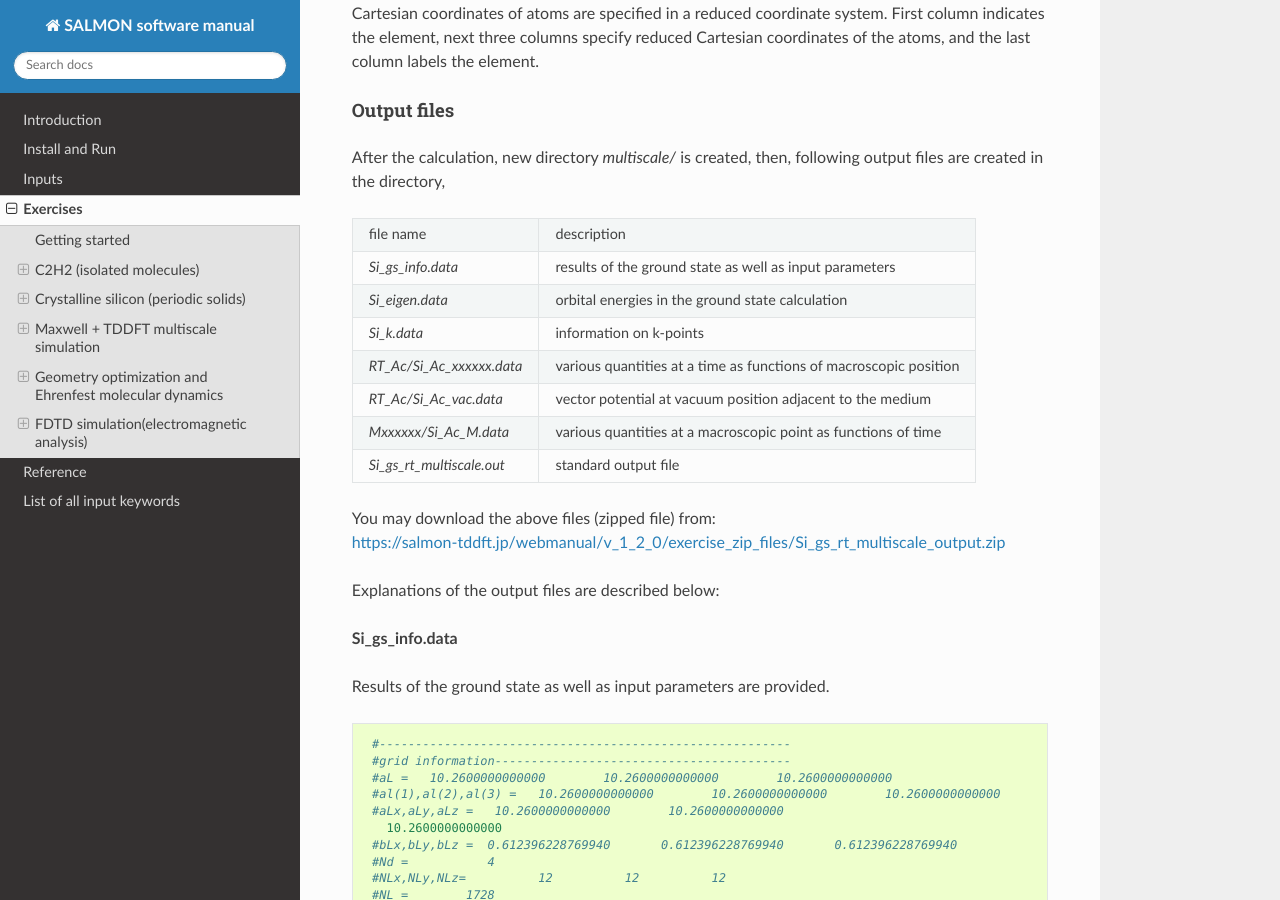
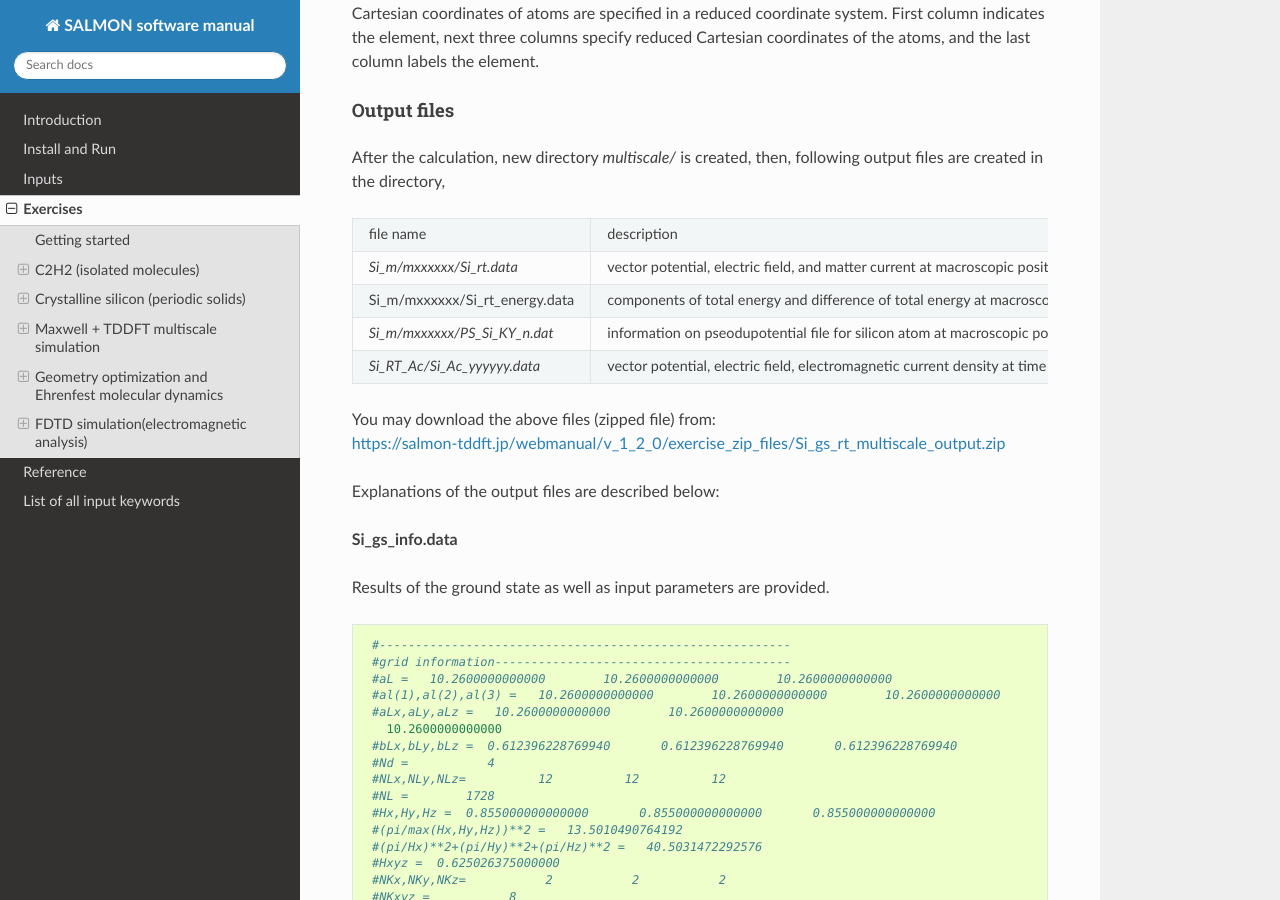
Before and after one commit to SALMON-TDDFT/SALMON-DOCS, a Sphinx documentation site: the page built from source/exercises.rst, in a window 1280 px wide and 900 px high, scrolled down 55979 px. Built offline with Sphinx 7.4.7 and the Read the Docs theme 2.0.0, drawn with Linux system fonts in a browser that asks for light colours; formulas are drawn with MathJax 3.

Commit message:
Update exercises.rst

```diff
--- a/source/exercises.rst
+++ b/source/exercises.rst
@@ -3108,7 +3108,7 @@
 ``nxvacl_m = 1000`` and ``nxvacr_m = 1000`` indicate the number of grid points in the vacuum region,
 ``nxvacl_m`` for the left and ``nxvacr_m`` for the right from the surface of the material.
 
-**&multiscale**
+**&maxwell**
 
 ::
 
@@ -3162,25 +3162,25 @@
 +-----------------------------------+-----------------------------------+
 | file name                         | description                       |
 +-----------------------------------+-----------------------------------+
-| *Si_gs_info.data*                 | results of the ground state as    |
-|                                   | well as input parameters          |
-+-----------------------------------+-----------------------------------+
-| *Si_eigen.data*                   | orbital energies in the ground    |
-|                                   | state calculation                 |
-+-----------------------------------+-----------------------------------+
-| *Si_k.data*                       | information on k-points           |
-+-----------------------------------+-----------------------------------+
-| *RT_Ac/Si_Ac_xxxxxx.data*         | various quantities at a time as   |
-|                                   | functions of macroscopic position |
-+-----------------------------------+-----------------------------------+
-| *RT_Ac/Si_Ac_vac.data*            | vector potential at vacuum        |
-|                                   | position adjacent to the medium   |
-+-----------------------------------+-----------------------------------+
-| *Mxxxxxx/Si_Ac_M.data*            | various quantities at a           |
-|                                   | macroscopic point as functions of |
-|                                   | time                              |
-+-----------------------------------+-----------------------------------+
-| *Si_gs_rt_multiscale.out*         | standard output file              |
+| *Si_m/mxxxxxx/Si_rt.data*         | vector potential, electric field, |
+|                                   | and matter current                |
+|                                   | at macroscopic position *xxxxxx*  |
+|                                   | as functions of time              |
++-----------------------------------+-----------------------------------+
+| Si_m/mxxxxxx/Si_rt_energy.data    | components of total energy and    |
+|                                   | difference of total energy        |
+|                                   | at macroscopic position *xxxxxx*  |
+|                                   | as functions of time              |
++-----------------------------------+-----------------------------------+
+| *Si_m/mxxxxxx/PS_Si_KY_n.dat*     | information on pseodupotential    |
+|                                   | file for silicon atom             |
+|                                   | at macroscopic position *xxxxxx*  |
++-----------------------------------+-----------------------------------+
+| *Si_RT_Ac/Si_Ac_yyyyyy.data*      | vector potential,                 |
+|                                   | electric field,                   |
+|                                   | electromagnetic current density   |
+|                                   | at time step *yyyyyy*             |
+|                                   | as function of space              |
 +-----------------------------------+-----------------------------------+
 
 | You may download the above files (zipped file) from:
```
